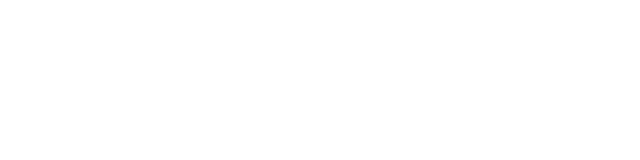
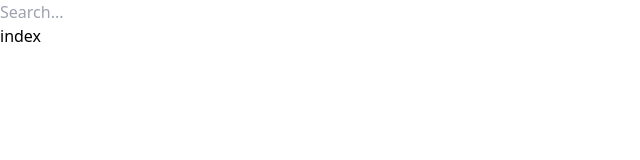
Before and after one commit to chrrs/the-tube, a Vue app: page / in a window 1280 px wide. Shown: the top 160 px of the page, without its empty margins (0-640 px from the left). Built offline with nearby package versions, Linux system fonts and the light colour scheme.

Commit message:
Add vue-router

```diff
--- a/package.json
+++ b/package.json
@@ -7,7 +7,8 @@
 		"format": "prettier --ignore-path .gitignore --write ."
 	},
 	"dependencies": {
-		"vue": "^3.2.25"
+		"vue": "^3.2.25",
+		"vue-router": "^4.0.14"
 	},
 	"devDependencies": {
 		"@iconify-json/ri": "^1.1.1",
@@ -22,6 +23,7 @@
 		"typescript": "^4.5.4",
 		"vite": "^2.9.2",
 		"vite-plugin-mix": "^0.3.1",
+		"vite-plugin-pages": "^0.22.0",
 		"vue-tsc": "^0.29.8"
 	}
 }
--- a/src/App.vue
+++ b/src/App.vue
@@ -1,7 +1,12 @@
 <script setup lang="ts">
+import { RouterView } from 'vue-router';
+
 import Header from './components/Header.vue';
 </script>
 
 <template>
-	<Header />
+	<div h="screen" bg="gray-50">
+		<Header />
+		<RouterView />
+	</div>
 </template>
--- a/src/components/Header.vue
+++ b/src/components/Header.vue
@@ -1,7 +1,13 @@
 <template>
-	<header display-flex justify-center p="2">
+	<header display-flex justify-center p="2" bg="white">
 		<div display-flex w="xl">
-			<input type="text" flex="1" border="1 gray-300 focus-within:blue-300" p="x-2 y-1" />
+			<input
+				type="text"
+				flex="1"
+				border="1 gray-300 focus-within:blue-300"
+				p="x-2 y-1"
+				placeholder="Search..."
+			/>
 			<button
 				type="submit"
 				border="1 l-0 gray-300"
--- a/src/env.d.ts
+++ b/src/env.d.ts
@@ -1,4 +1,5 @@
 /// <reference types="vite/client" />
+/// <reference types="vite-plugin-pages/client" />
 
 declare module '*.vue' {
 	import type { DefineComponent } from 'vue';
--- a/src/main.ts
+++ b/src/main.ts
@@ -1,7 +1,11 @@
 import { createApp } from 'vue';
+import { createRouter, createWebHistory } from 'vue-router';
+
 import App from './App.vue';
+import routes from '~pages';
 
 import '@unocss/reset/tailwind.css';
 import 'uno.css';
 
-createApp(App).mount('#app');
+const router = createRouter({ history: createWebHistory(), routes });
+createApp(App).use(router).mount('#app');
--- /dev/null
+++ b/src/pages/index.vue
@@ -0,0 +1,3 @@
+<template>
+	<div>index</div>
+</template>
--- a/vite.config.ts
+++ b/vite.config.ts
@@ -1,6 +1,7 @@
 import { defineConfig } from 'vite';
 import vue from '@vitejs/plugin-vue';
 import unocss from '@unocss/vite';
+import pages from 'vite-plugin-pages';
 import mix, { vercelAdapter } from 'vite-plugin-mix';
 
 import WindPreset from '@unocss/preset-wind';
@@ -11,6 +12,7 @@ export default defineConfig({
 	plugins: [
 		unocss({ presets: [WindPreset(), AttributifyPreset(), IconsPreset()] }),
 		vue(),
+		pages({ extensions: ['vue'] }),
 		mix({
 			handler: './src/api/handler.ts',
 			adapter: vercelAdapter(),
```
Also changed, not shown: 1 other file (tests, documents, lock files or other folders).
